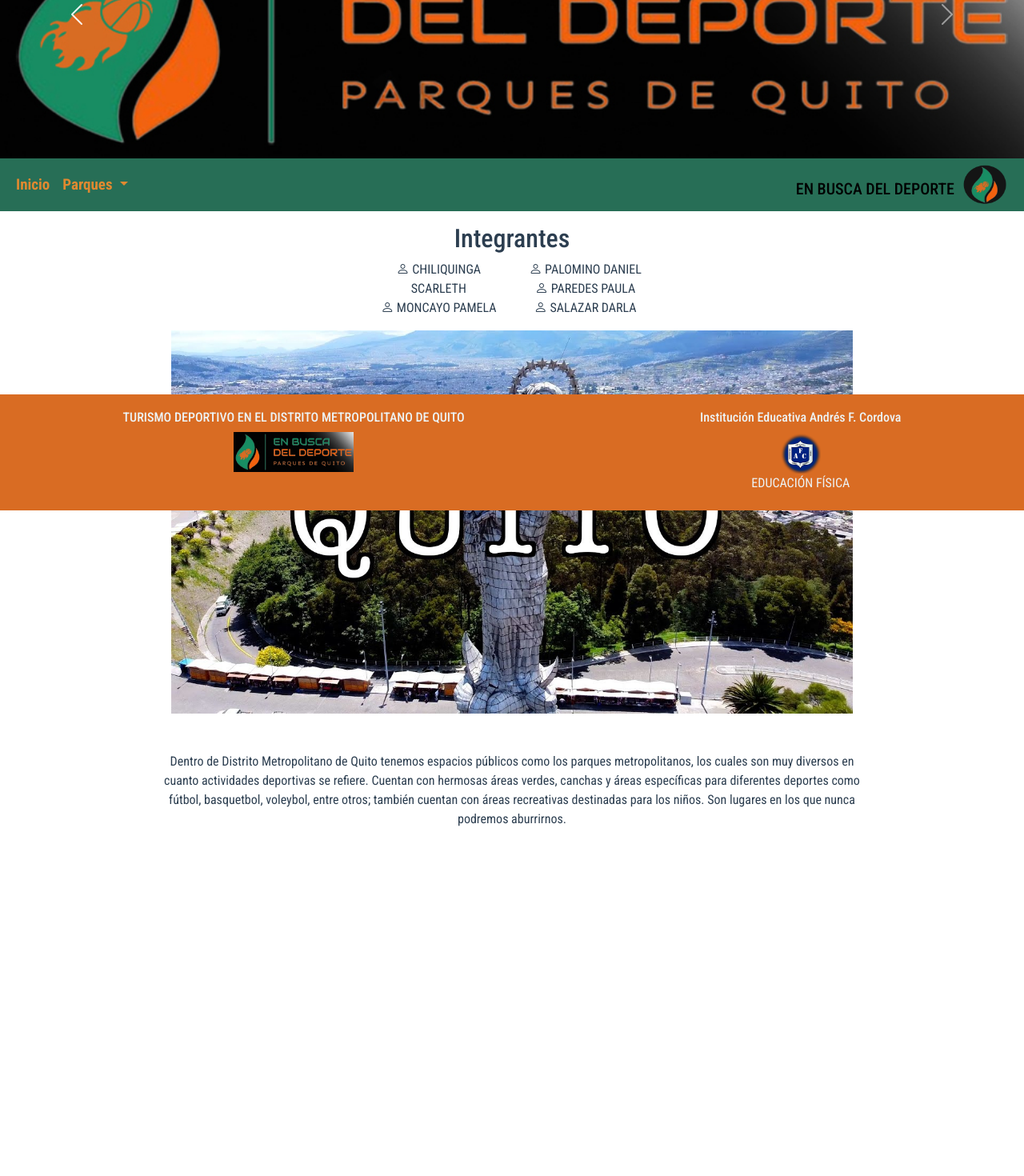
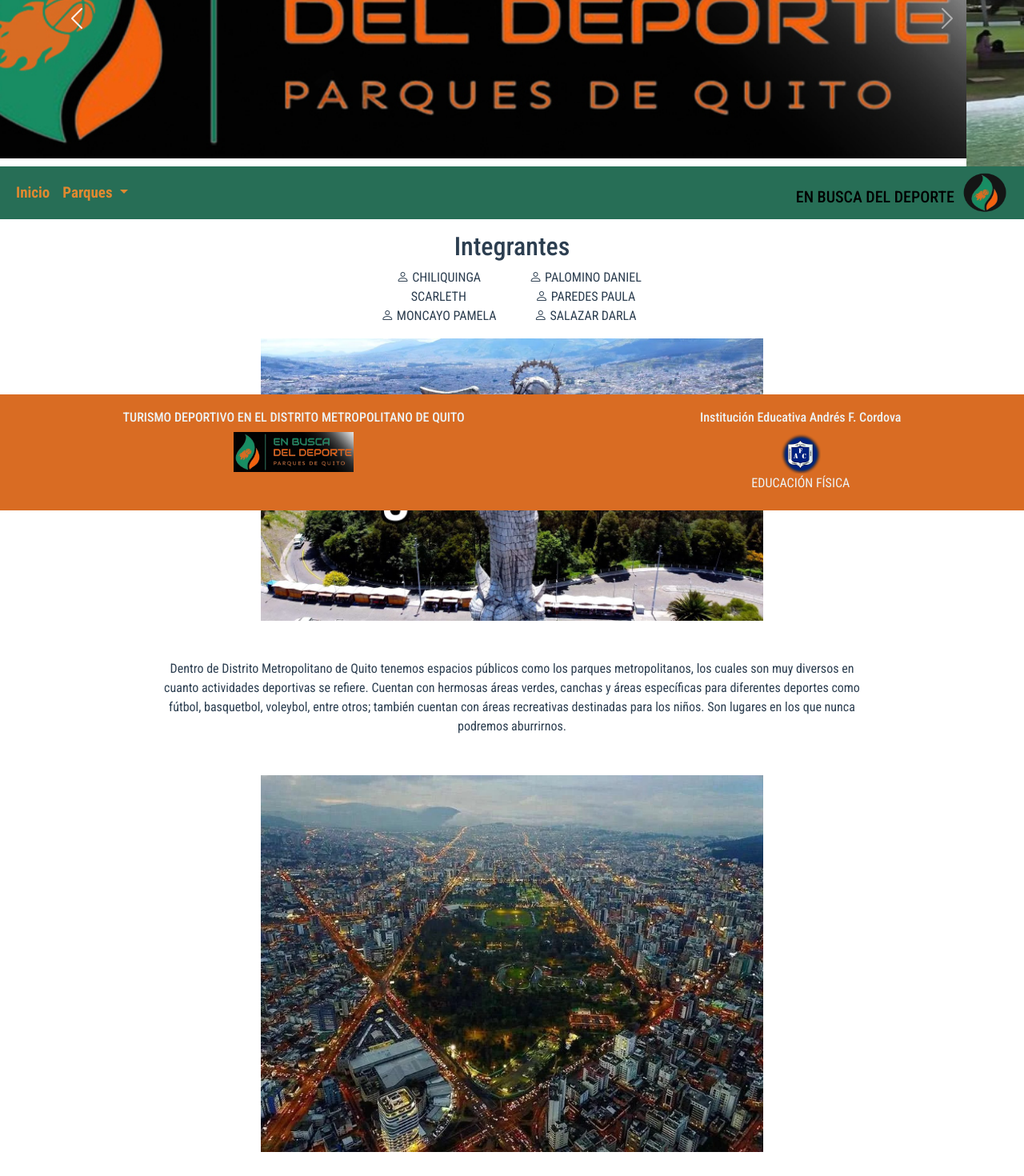
Before and after one commit to joselynM99/en_busca_del_deporte, a Vue app: page / in a window 1280 px wide. Shown: the part 162-1632 px from the top of the page at 80% size. Before the commit the page ends 1262 px from the top, so only its background shows below. Built offline with nearby package versions, Linux system fonts and the light colour scheme.

Commit message:
correccion 2

```diff
--- a/src/pages/InicioPag.vue
+++ b/src/pages/InicioPag.vue
@@ -34,7 +34,7 @@
                 también cuentan con áreas recreativas destinadas para los niños. Son lugares en los que nunca podremos
                 aburrirnos.</p>
             <hr>
-
+            <img src="@/assets/img/Slides/slide8.jpeg" class="d-block w-70" alt="">
 
         </div>
 
@@ -69,7 +69,7 @@ export default {
 }
 
 img {
-    width: 95%;
+    width: 70%;
 }
 
 .images-container img {
```
